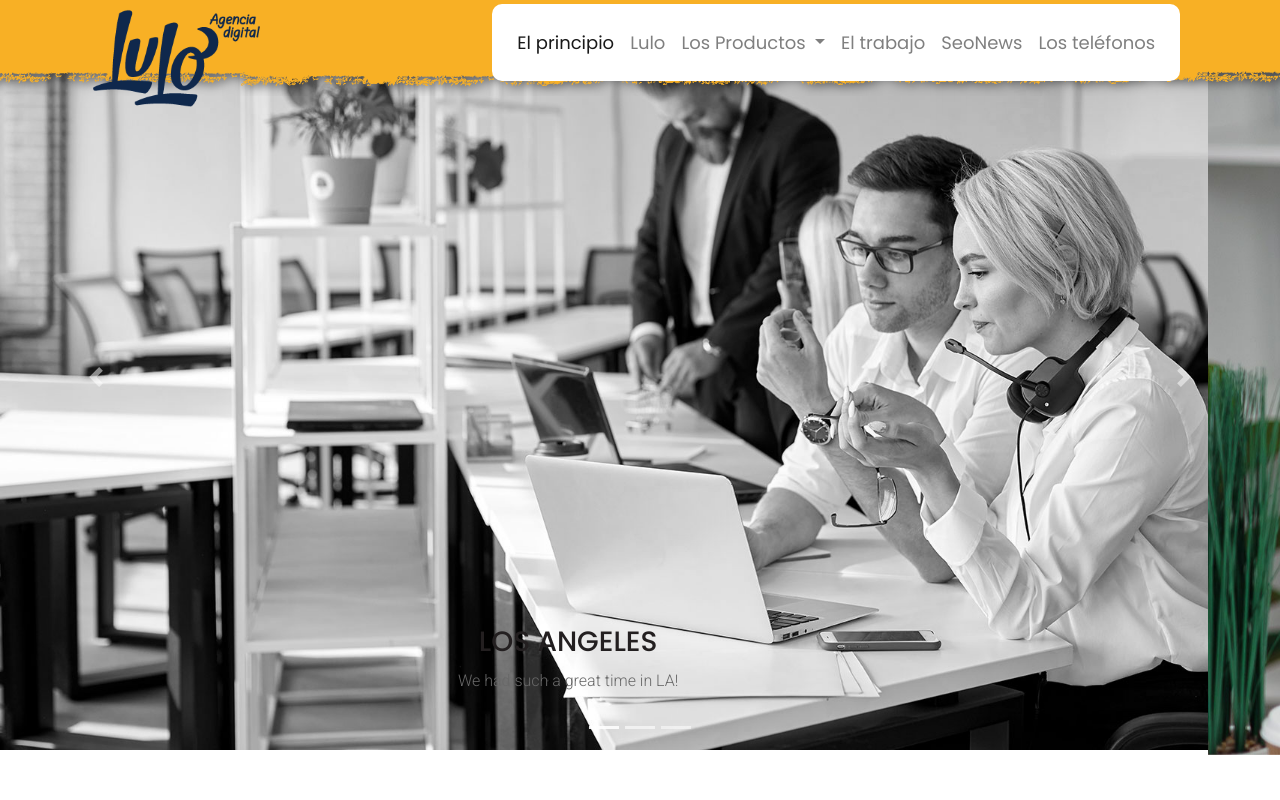
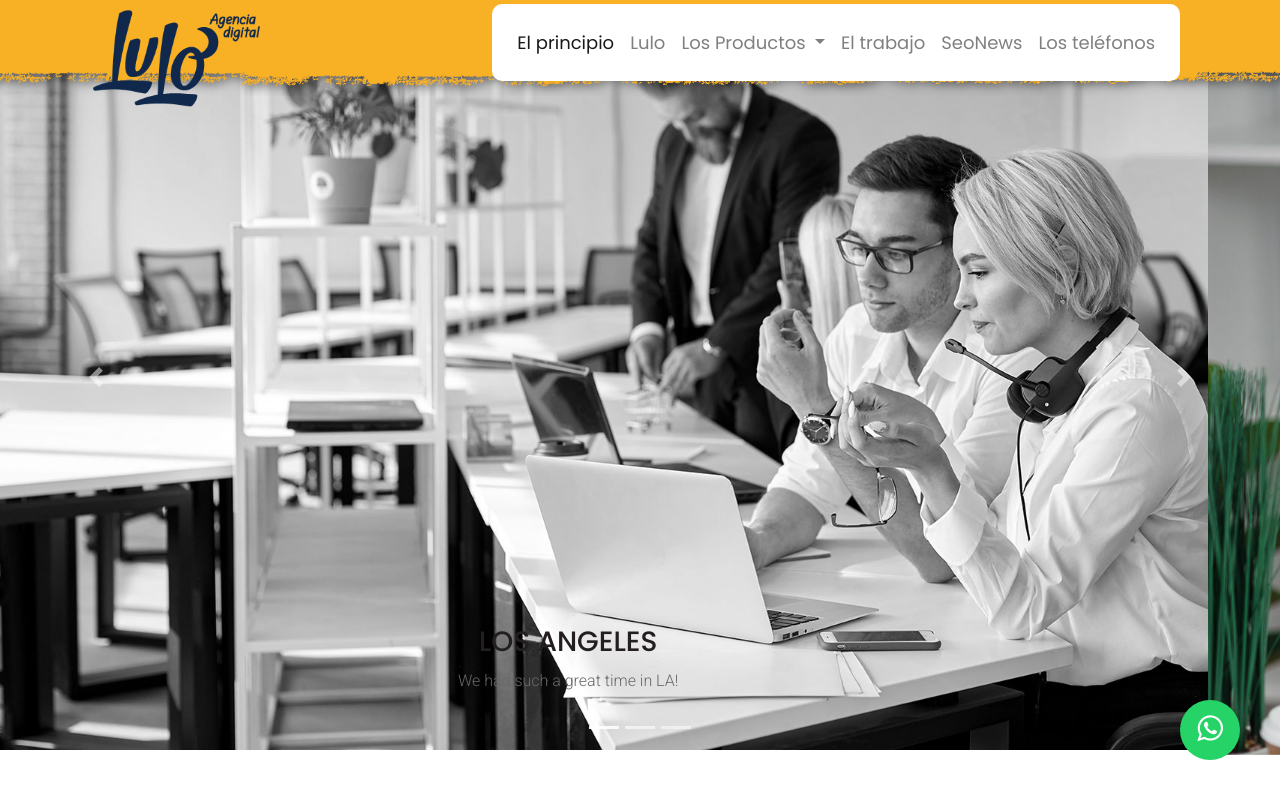
Before and after one commit to jacz0992/camada22940, a website: page index.html in a window 1280 px wide. Shown: the top 800 px of the page. Drawn offline with nearby package versions, Linux system fonts and the light colour scheme.

Commit message:
subida de boton de whats

```diff
--- a/index.html
+++ b/index.html
@@ -297,6 +297,8 @@
             </div>
             </div>
         </div>
+
+        <a href="https://wa.me/573002754863?text=Me%20gustaría%20saber%20el%20precio%20del%20coche" class="whatsapp" target="_blank"> <i class="fa fa-whatsapp whatsapp-icon"></i></a>
     </section>
     <footer class="piedePagina">
         <div class="piedePagina piedePagina__columnas">
--- a/style.scss
+++ b/style.scss
@@ -823,3 +823,21 @@ img.imagenslider {
     padding: 17px;
     border-radius: 10px;
 }
+
+.whatsapp {
+    position:fixed;
+    width:60px;
+    height:60px;
+    bottom:40px;
+    right:40px;
+    background-color:#25d366;
+    color:#FFF;
+    border-radius:50px;
+    text-align:center;
+    font-size:30px;
+    z-index:100;
+  }
+
+  .whatsapp-icon {
+    margin-top:13px;
+  }
```
Also changed, not shown: style.css, 1 other file.
